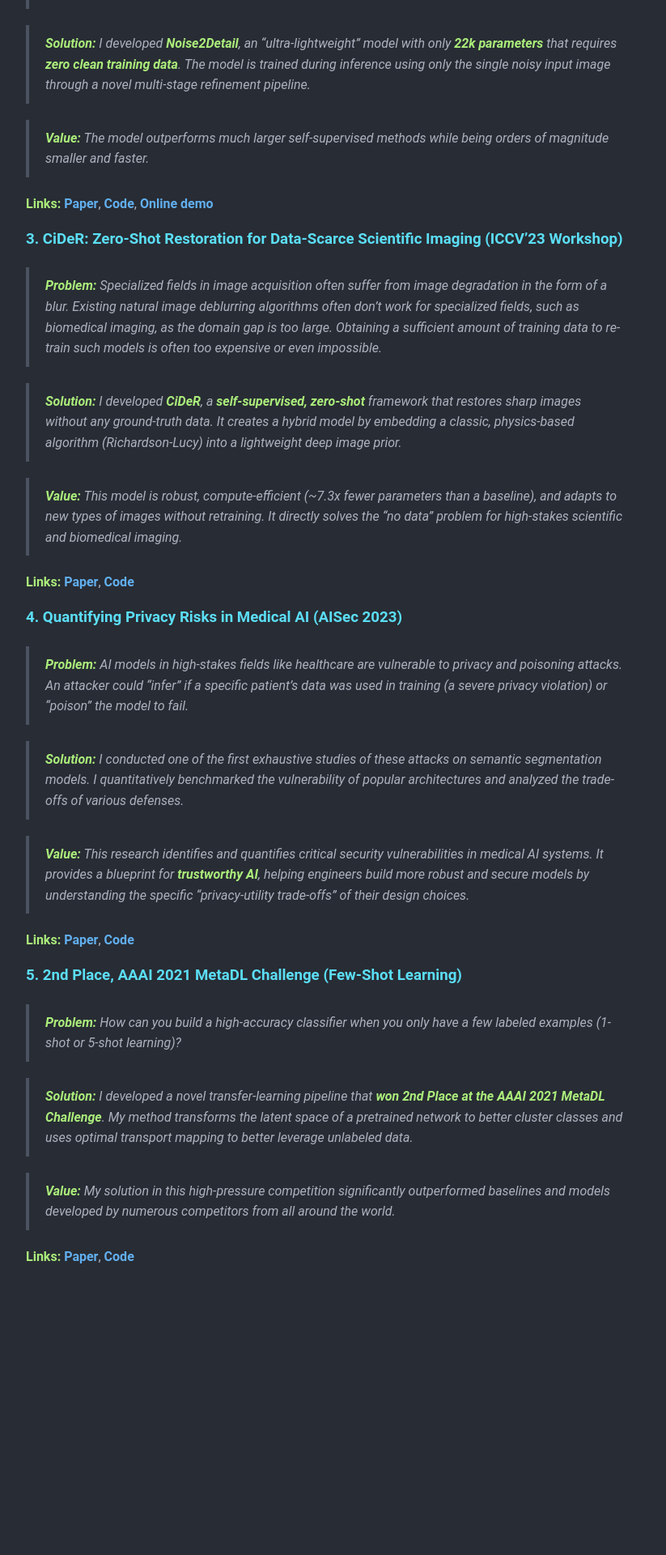
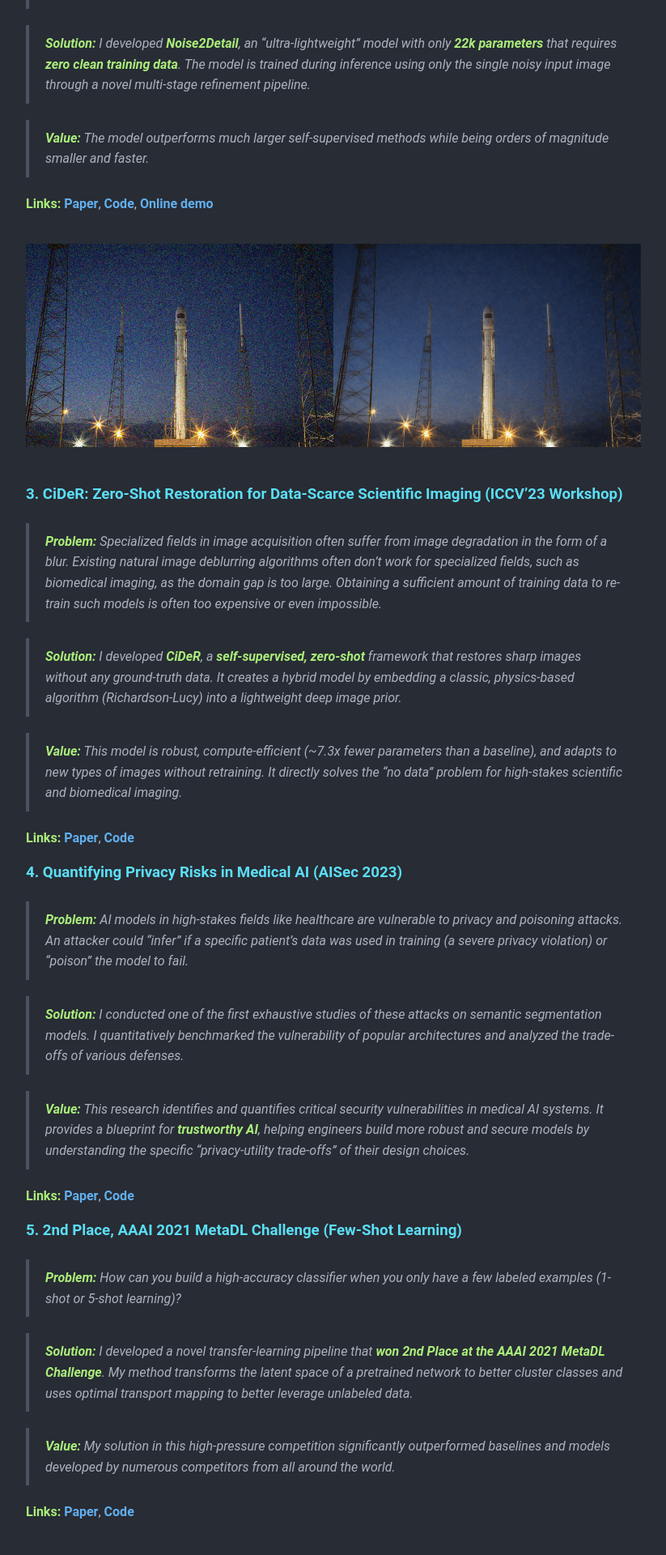
Before and after one commit to ctom2/chobola-ai, a Jekyll site: the page built from index.md, in a window 1280 px wide. Shown: the part 1729-3649 px from the top of the page at 81% size, without its empty margins (228-1051 px from the left). Built offline with Jekyll 4.4.1, drawn with Linux system fonts in a browser that asks for light colours; our own code applies the rules of GitHub Pages for plain Markdown files; before the commit the page ends 3334 px from its top, so only the background shows below that.

Commit message:
Update index.md

```diff
--- a/index.md
+++ b/index.md
@@ -45,6 +45,8 @@ Here are projects published at top-tier computer vision conferences.
 
 **Links:** **[Paper](https://arxiv.org/pdf/2510.15611)**, **[Code](https://github.com/ctom2/noise2detail)**, **[Online demo](https://colab.research.google.com/github/ctom2/noise2detail/blob/main/noise2detail-notebook.ipynb)**
 
+![noise2detail](imgs/noise2detail.png)
+
 ### 3. CiDeR: Zero-Shot Restoration for Data-Scarce Scientific Imaging (ICCV'23 Workshop)
 
 > **Problem:** Specialized fields in image acquisition often suffer from image degradation in the form of a blur. Existing natural image deblurring algorithms often don't work for specialized fields, such as biomedical imaging, as the domain gap is too large. Obtaining a sufficient amount of training data to re-train such models is often too expensive or even impossible.
```
